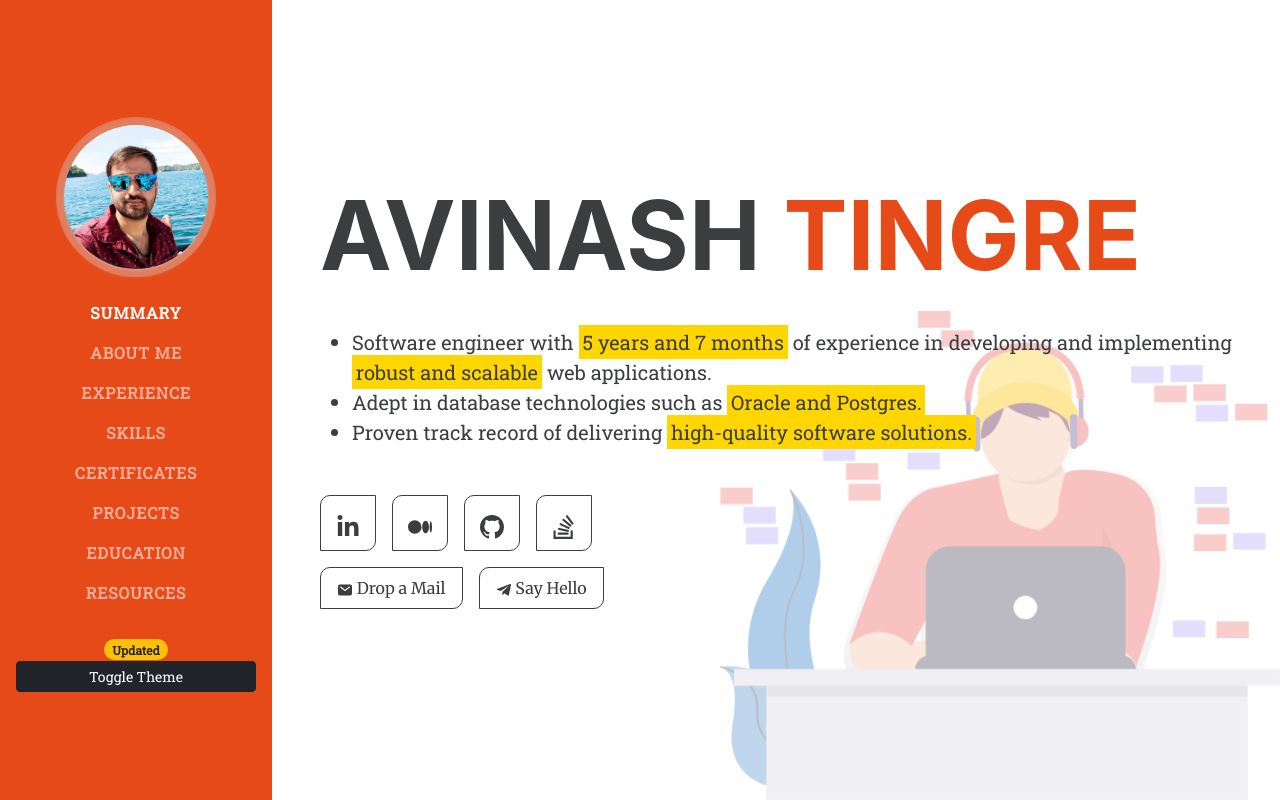
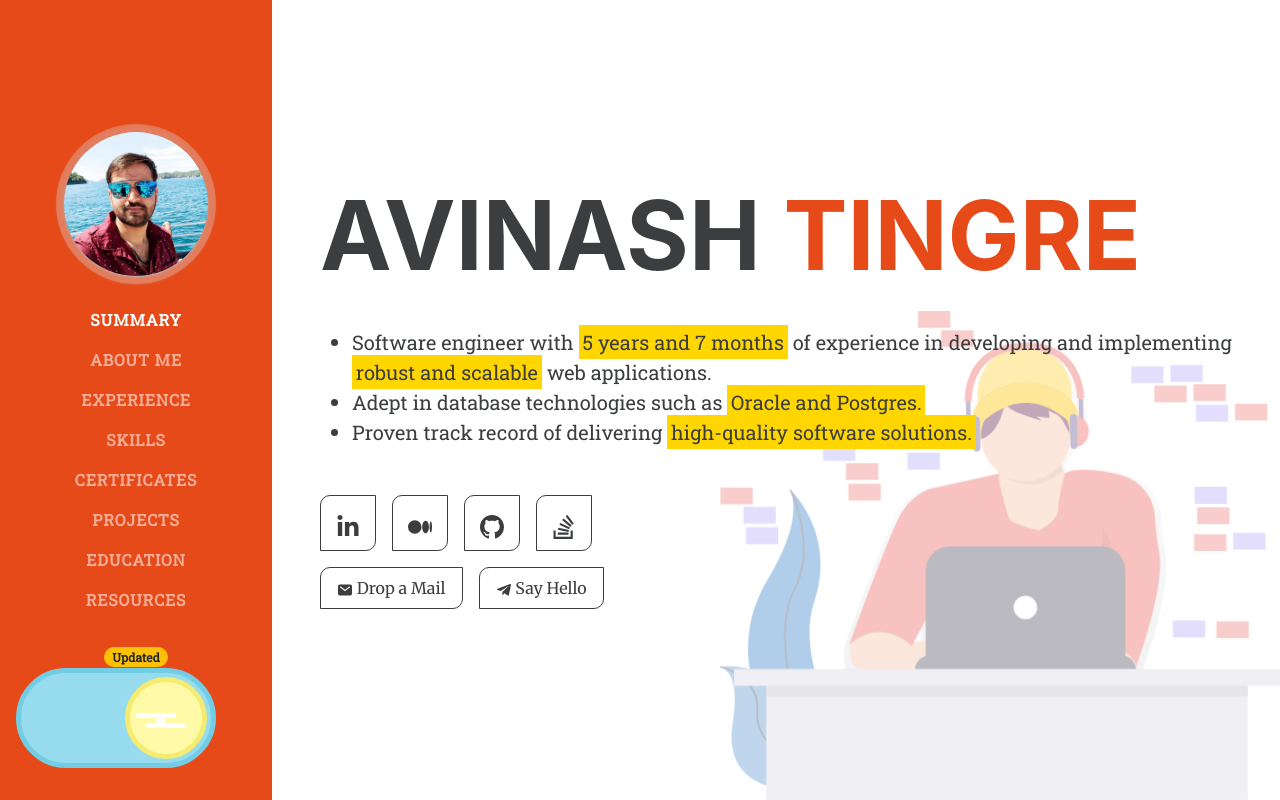
Before and after one commit to tingreavinash/avinash.github.io, a React (Create React App) app: page / in a window 1280 px wide. Shown: the top 800 px of the page. Built offline with nearby package versions, Linux system fonts and the light colour scheme; no server answers; a web font is replaced by a local one.

Commit message:
Update dark theme

```diff
--- /dev/null
+++ b/src/components/DarkthemeToggle/DarkthemeToggle.css
@@ -0,0 +1,151 @@
+
+.toggle--checkbox {
+    display: none;
+}
+
+.toggle--label {
+    width: 200px;
+    height: 100px;
+    background: var(--blue-color);
+    border-radius: 100px;
+    border: 5px solid var(--blue-border);
+    display: flex;
+    position: relative;
+    transition: all 350ms ease-in;
+}
+
+.toggle--label:before {
+    animation-name: reverse;
+    animation-duration: 350ms;
+    animation-fill-mode: forwards;
+    transition: all 350ms ease-in;
+    content: '';
+    width: 82px;
+    height: 82px;
+    border: 5px solid var(--yellow-border);
+    top: 4px;
+    left: 4px;
+    position: absolute;
+    border-radius: 82px;
+    background: var(--yellow-background);
+}
+
+@keyframes reverse {
+    0% {
+        left: 104px;
+        width: 82px;
+    }
+
+    60% {
+        left: 72px;
+        width: 112px;
+    }
+
+    100% {
+        left: 4px;
+    }
+}
+
+.toggle--label-background {
+    width: 10px;
+    height: 5px;
+    border-radius: 5px;
+    position: relative;
+    background: #fff;
+    left: 135px;
+    top: 45px;
+    transition: all 150ms ease-in;
+}
+
+.toggle--label-background:before {
+    content: '';
+    position: absolute;
+    top: -5px;
+    width: 40px;
+    height: 5px;
+    border-radius: 5px;
+    background: #fff;
+    left: -20px;
+    transition: all 150ms ease-in;
+}
+
+.toggle--label-background:after {
+    content: '';
+    position: absolute;
+    top: 5px;
+    width: 40px;
+    height: 5px;
+    border-radius: 5px;
+    background: #fff;
+    left: -10px;
+    transition: all 150ms ease-in;
+}
+
+
+.toggle--checkbox:checked+.toggle--label {
+    background: var(--indigo-color);
+    border-color: var(--indigo-border);
+}
+
+.toggle--checkbox:checked+.toggle--label:before {
+    background: #fff;
+    border-color: var(--gray-border);
+    animation-name: switch;
+    animation-duration: 350ms;
+    animation-fill-mode: forwards;
+}
+
+@keyframes switch {
+    0% {
+        left: 4px;
+    }
+
+    60% {
+        left: 4px;
+        width: 112px;
+    }
+
+    100% {
+        left: 104px;
+        width: 82px;
+    }
+}
+
+.toggle--label:after {
+    transition-delay: 0ms;
+    transition: all 250ms ease-in;
+    position: absolute;
+    content: '';
+    box-shadow: var(--gray-dots) -13px 0 0 2px, var(--gray-dots) -24px 14px 0 -2px;
+    left: 143px;
+    top: 23px;
+    width: 10px;
+    height: 10px;
+    background: transparent;
+    border-radius: 50%;
+    opacity: 0;
+}
+
+.toggle--checkbox:checked+.toggle--label:after {
+    transition-delay: 350ms;
+    opacity: 1;
+}
+
+
+.toggle--checkbox:checked+.toggle--label .toggle--label-background {
+    left: 60px;
+    width: 5px;
+}
+
+.toggle--checkbox:checked+.toggle--label .toggle--label-background:before {
+    width: 5px;
+    height: 5px;
+    top: -25px;
+}
+
+.toggle--checkbox:checked+.toggle--label .toggle--label-background:after {
+    width: 5px;
+    height: 5px;
+    left: -30px;
+    top: 20px;
+}
--- /dev/null
+++ b/src/components/DarkthemeToggle/DarkthemeToggle.js
@@ -0,0 +1,53 @@
+import React from 'react'
+import { useEffect, useState } from 'react'
+
+import "./DarkthemeToggle.css";
+
+function DarkthemeToggle() {
+
+    const getTheme = () => {
+        const theme = localStorage.getItem("theme");
+        if (!theme) {
+            // Default theme is taken as dark-theme
+            localStorage.setItem("theme", "light-theme");
+            return "light-theme";
+        } else {
+            return theme;
+        }
+    };
+
+    const [theme, setTheme] = useState(getTheme());
+    useEffect(() => {
+        document.body.className = theme + ' custom-scrollbar-css';
+        const refreshTheme = () => {
+            localStorage.setItem("theme", theme);
+        };
+
+        refreshTheme();
+    }, [theme]);
+
+    const toggleTheme = () => {
+        if (theme === 'dark-theme') {
+            setTheme('light-theme');
+        } else {
+            setTheme('dark-theme');
+        }
+    }
+
+
+    return (
+        <div className="container--toggle">
+            {
+                theme === "dark-theme" ?
+                    <input type="checkbox" id="toggle" className="toggle--checkbox" onClick={() => toggleTheme()} checked />
+                    :
+                    <input type="checkbox" id="toggle" className="toggle--checkbox" onClick={() => toggleTheme()} />
+            }
+            <label htmlFor="toggle" className="toggle--label">
+                <span className="toggle--label-background"></span>
+            </label>
+        </div>
+    )
+}
+
+export default DarkthemeToggle
--- a/src/components/Sidebar/Sidebar.css
+++ b/src/components/Sidebar/Sidebar.css
@@ -1,6 +1,7 @@
 @import url('https://fonts.googleapis.com/css2?family=Merriweather&family=Roboto+Slab&&display=swap');
 
-.nav-item, .nav-link {
+.nav-item,
+.nav-link {
     font-weight: 800;
     letter-spacing: 0.05rem;
     text-transform: uppercase;
@@ -98,3 +99,7 @@
     }
 
 }
+.theme-toggle{
+    max-width: 1rem;
+    max-height: 1rem;
+}
--- a/src/components/Sidebar/Sidebar.js
+++ b/src/components/Sidebar/Sidebar.js
@@ -2,35 +2,14 @@ import { useEffect, useState } from 'react'
 import "./Sidebar.css"
 import moment from 'moment';
 import { Link, animateScroll as scroll } from "react-scroll";
+import DarkthemeToggle from '../DarkthemeToggle/DarkthemeToggle';
 
 
 function Sidebar(props) {
-    const [theme, setTheme] = useState("light-theme");
+
     const [lastUpdatedTime, setLastUpdatedTime] = useState("");
 
     useEffect(() => {
-        document.body.className = theme + ' custom-scrollbar-css';
-    }, [theme]);
-
-
-    const toggleTheme = () => {
-        if (theme === 'dark-theme') {
-            setTheme('light-theme');
-        } else {
-            setTheme('dark-theme');
-        }
-    }
-
-    useEffect(() => {
-        // TODO: Use octokit here
-        // var options = {
-        //     method: 'GET',
-        //     headers: {
-        //       'Accept': 'application/vnd.github+json',
-        //       'Authorization': 'Bearer <TOKEN>',
-        //       'X-GitHub-Api-Version': '2022-11-28'
-        //     }
-        //   }
 
         // fetch data
         const dataFetch = async () => {
@@ -158,7 +137,11 @@ function Sidebar(props) {
                                 Updated {lastUpdatedTime}
                             </span>
                         </div>
-                        <button type="button" className='btn btn-dark btn-sm' onClick={() => toggleTheme()}>Toggle Theme</button>
+                        <div className='theme-toggle'>
+
+                        <DarkthemeToggle />
+                        </div>
+
                     </ul>
                 </div>
             </nav>
--- a/src/index.css
+++ b/src/index.css
@@ -19,7 +19,20 @@
     --selection-color: #f1c40f;
     --mark-bg: #ffd600;
     --mark-bg-hover: #fff176;
-    --shadow-color: #a9aaac ;
+    --shadow-color: #a9aaac;
+
+    /** sunny side **/
+    --blue-background: #c2e9f6;
+    --blue-border: #72cce3;
+    --blue-color: #96dcee;
+    --yellow-background: #fffaa8;
+    --yellow-border: #f5eb71;
+    /** dark side **/
+    --indigo-background: #808fc7;
+    --indigo-border: #5d6baa;
+    --indigo-color: #6b7abb;
+    --gray-border: #e8e8ea;
+    --gray-dots: #e8e8ea;
 }
 
 .dark-theme {
@@ -43,6 +56,19 @@
     --table-header-bg: #22303C;
     --table-data-bg: #192734;
     --shadow-color: #d8c3df;
+
+    /** sunny side **/
+    --blue-background: #c2e9f6;
+    --blue-border: #72cce3;
+    --blue-color: #96dcee;
+    --yellow-background: #fffaa8;
+    --yellow-border: #f5eb71;
+    /** dark side **/
+    --indigo-background: #808fc7;
+    --indigo-border: #5d6baa;
+    --indigo-color: #6b7abb;
+    --gray-border: #e8e8ea;
+    --gray-dots: #e8e8ea;
 }
 
 body {
```
